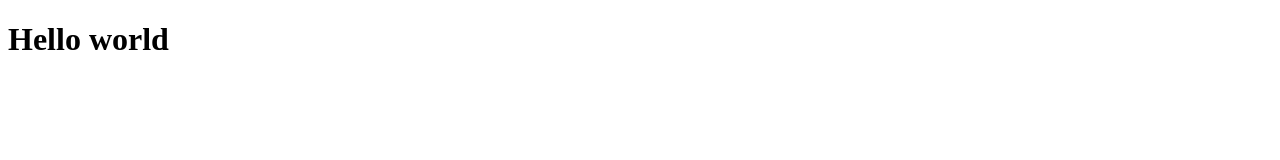
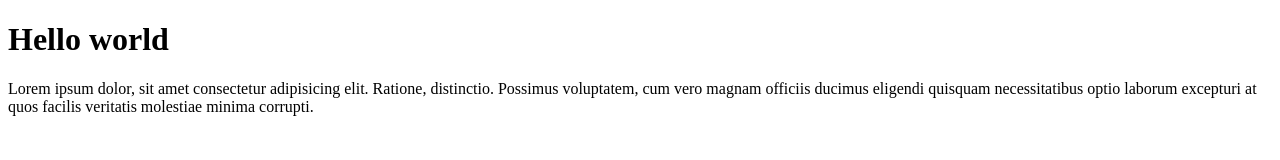
Before and after one commit to Johnnyfromtheblock4/test-git, a plain HTML site: page index.html in a window 1280 px wide. Drawn offline with Linux system fonts and the light colour scheme.

Commit message:
[UPD] simone-branch

```diff
--- a/index.html
+++ b/index.html
@@ -7,5 +7,6 @@
 </head>
 <body>
   <h1>Hello world</h1>
+  <p>Lorem ipsum dolor, sit amet consectetur adipisicing elit. Ratione, distinctio. Possimus voluptatem, cum vero magnam officiis ducimus eligendi quisquam necessitatibus optio laborum excepturi at quos facilis veritatis molestiae minima corrupti.</p>
 </body>
 </html>
```
